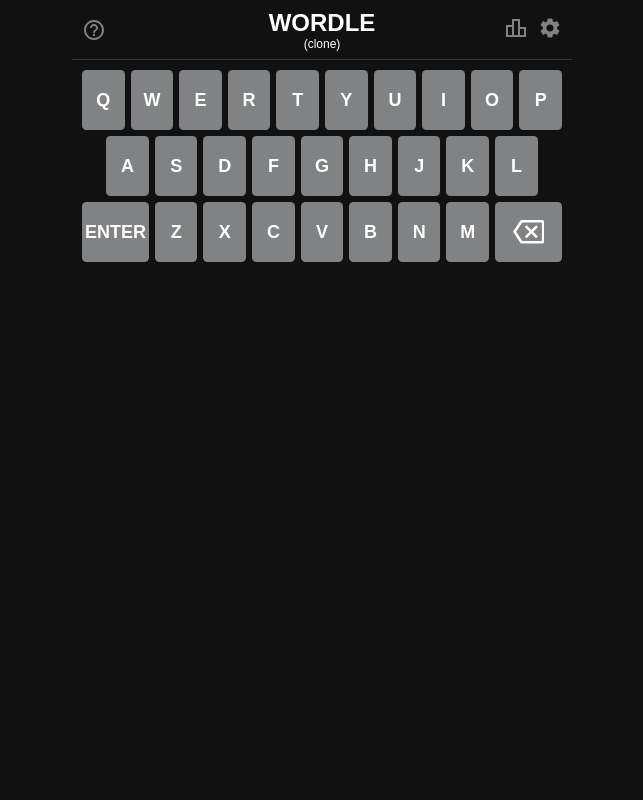
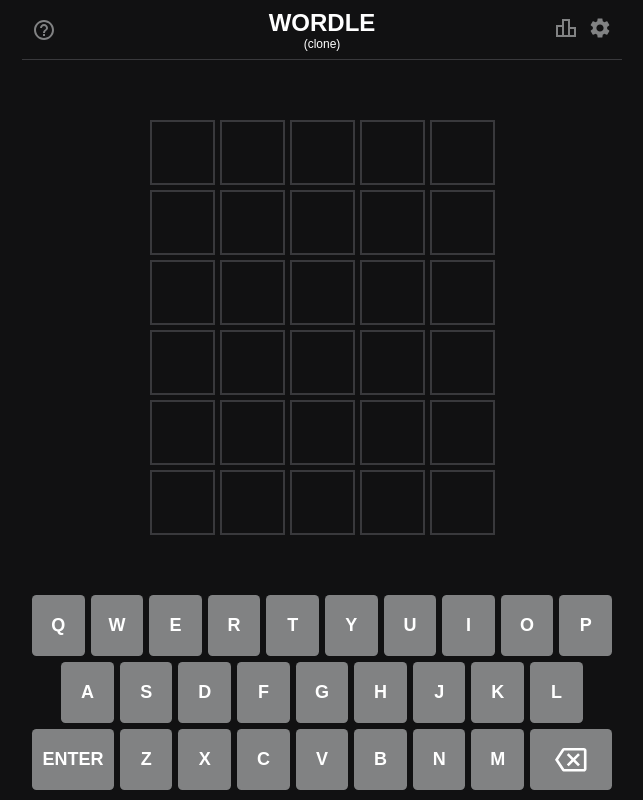
Before and after one commit to DF981339/react-wordle-clone, a React (Create React App) app: page / in a window 1280 px wide. Shown: the whole page, without its empty margins (318-961 px from the left). Built offline with nearby package versions, Linux system fonts and the light colour scheme.

Commit message:
guess board restyle done

```diff
--- a/src/App.js
+++ b/src/App.js
@@ -9,20 +9,23 @@ import HowToPlay from "./components/HowToPlay";
 import { useHelp, useSetting } from "./context/HeaderFunctionProvider";
 import Setting from "./components/Setting";
 import useWindowHeight from "./utils/useWindowHeight";
+import UIProps from "./assets/ui/UIProps.json";
+
+const { headerHeight, keyboardHeight, gameMaxWidth } = UIProps;
 
 function App() {
   const [showHelp, setShowHelp] = useHelp();
   const [showSetting, setShowSetting] = useSetting();
-  const height = useWindowHeight(window.innerHeight);
+  const windowHeight = useWindowHeight(window.innerHeight);
 
   return (
-    <Container style={{ height: height }}>
+    <Container style={{ height: windowHeight }}>
       <GlobalStyle />
       <WordProvider inititalState={initialState} reducer={reducer}>
         {showHelp ? <HowToPlay /> : null}
         {showSetting ? <Setting /> : null}
         <Header />
-        {/* <Guesses /> */}
+        <Guesses windowHeight={windowHeight} />
         <Keyboard />
       </WordProvider>
     </Container>
@@ -39,20 +42,21 @@ const GlobalStyle = createGlobalStyle`
   }
 
   :root {
-    --header-height: 60px;
-    --keyboard-height: 212px;
-    --game-max-width: 500px;
+    --header-height: ${headerHeight}px;
+    --keyboard-height: ${keyboardHeight}px;
+    --game-max-width: ${gameMaxWidth}px;
 
     --light-mode-bg: white;
     --light-mode-header-text: black;
     --light-mode-header-icon: hsl(0, 0%, 96%);
     --light-mode-header-border: hsl(214, 9%, 84%);
     --light-mode-footer-text: hsl(200, 2%, 48%);
-    --light-mode-alert-bg: hsl(240, 3%, 7%); /* may need to change */
+    --light-mode-alert-bg: hsl(24, 6%, 15%); /* may need to change */
+    --light-mode-active: hsl(204, 2%, 54%);
     --light-mode-correct: hsl(115, 29%, 53%);
     --light-mode-wrong-location: hsl(49, 51%, 57%);
     --light-mode-wrong: hsl(200, 2%, 48%);
-    --light-mode-tile-border: hsl(204, 2%, 54%);
+    --light-mode-tile-border: hsl(214, 9%, 84%);
     --light-mode-tile-text-before: black;
     --light-mode-tile-text-after: white;
     --light-mode-key-bg: hsl(214, 9%, 84%);
@@ -65,10 +69,11 @@ const GlobalStyle = createGlobalStyle`
     --dark-mode-header-border: hsl(240, 2%, 23%);
     --dark-mode-footer-text: hsl(200, 1%, 51%);
     --dark-mode-alert-bg: hsl(204, 7%, 85%);
-    --dark-mode-correct:hsl(115, 29%, 43%);
+    --dark-mode-active: hsl(210, 1%, 34%);
+    --dark-mode-correct: hsl(115, 29%, 43%);
     --dark-mode-wrong-location: hsl(49, 51%, 47%);
     --dark-mode-wrong: hsl(240, 2%, 23%);
-    --dark-mode-tile-border: hsl(210, 1%, 34%);
+    --dark-mode-tile-border: hsl(240, 2%, 23%);
     --dark-mode-tile-text-before: white;
     --dark-mode-tile-text-after: white;
     --dark-mode-key-bg: hsl(200, 1%, 51%);
@@ -87,8 +92,10 @@ const GlobalStyle = createGlobalStyle`
 `;
 
 const Container = styled.main`
-  height: 100%;
   max-width: var(--game-max-width);
   margin: 0 auto;
   position: relative;
+  display: flex;
+  flex-direction: column;
+  justify-content: space-between;
 `;
--- /dev/null
+++ b/src/assets/ui/UIProps.json
@@ -0,0 +1,5 @@
+{
+  "headerHeight": 60,
+  "keyboardHeight": 205,
+  "gameMaxWidth": 600
+}
--- a/src/components/Guesses.jsx
+++ b/src/components/Guesses.jsx
@@ -2,13 +2,15 @@ import styled from "styled-components";
 import { useWord } from "../context/WordProvider";
 import Alerts from "./Alerts";
 import Tile from "./Tile";
+import useBoardSize from "../utils/useBoardSize";
 
-const Guesses = () => {
+const Guesses = ({ windowHeight }) => {
   const [state, dispatch] = useWord();
+  const { boardHeight, boardWidth } = useBoardSize(windowHeight);
 
   return (
-    <Container>
-      <GuessGrid>
+    <GuessContainer>
+      <GuessGrid style={{ height: boardHeight, width: boardWidth }}>
         {state.alerts.length !== 0 ? (
           <Alerts alertsList={state.alerts} />
         ) : null}
@@ -27,31 +29,24 @@ const Guesses = () => {
           )
         )}
       </GuessGrid>
-    </Container>
+    </GuessContainer>
   );
 };
 
 export default Guesses;
 
-const Container = styled.div`
+const GuessContainer = styled.div`
   display: flex;
   justify-content: center;
   align-items: center;
-  padding: 10px;
-
-  @media (max-width: 400px) {
-    padding: 5px;
-  }
+  height: calc(100% - var(--header-height) - var(--keyboard-height));
+  overflow: hidden;
 `;
 
 const GuessGrid = styled.section`
   display: grid;
-  grid-template-columns: repeat(5, 65px);
-  grid-template-rows: repeat(6, 65px);
+  grid-template-columns: repeat(5, 1fr);
+  grid-template-rows: repeat(6, 1fr);
   gap: 5px;
-
-  @media (max-width: 400px) {
-    grid-template-columns: repeat(5, 60px);
-    grid-template-rows: repeat(6, 60px);
-  }
+  padding: 10px;
 `;
--- a/src/components/Keyboard.jsx
+++ b/src/components/Keyboard.jsx
@@ -59,8 +59,8 @@ const KeyboardContainer = styled.section`
   width: 100%;
   display: grid;
   grid-template-columns: repeat(20, 1fr);
-  grid-auto-rows: 60px;
+  grid-template-rows: repeat(3, 1fr);
   gap: 6px;
-  padding: 10px;
+  padding: 0 10px 10px;
   justify-content: center;
 `;
--- a/src/components/Tile.jsx
+++ b/src/components/Tile.jsx
@@ -80,8 +80,11 @@ export default Tile;
 const TileContainer = styled.div`
   font-size: 2rem; /* might need to use clamp */
   font-weight: bold;
-  color: white;
-  border: 2px solid hsl(240, 2%, 23%);
+  color: ${(props) =>
+    props.status === "active"
+      ? "var(--dark-mode-tile-text-before)"
+      : "var(--dark-mode-tile-text-after)"};
+  border: 2px solid var(--dark-mode-tile-border);
   height: 100%;
   display: flex;
   justify-content: center;
@@ -93,23 +96,23 @@ const TileContainer = styled.div`
   ${(props) => {
     if (props.status === "active") {
       return `
-          border-color: hsl(200, 1%, 34%);
+          border-color: var(--dark-mode-active);
           animation: Pop 0.1s;
         `;
     } else if (props.status === "wrong") {
       return `
           border: none;
-          background-color: hsl(240, 2%, 23%);
+          background-color: var(--dark-mode-wrong);
         `;
     } else if (props.status === "wrong-location") {
       return `
           border: none;
-          background-color: hsl(49, 51%, 47%);
+          background-color: var(--dark-mode-wrong-location);
         `;
     } else if (props.status === "correct") {
       return `
           border: none;
-          background-color: hsl(115, 29%, 43%);
+          background-color: var(--dark-mode-correct);
         `;
     }
   }}
--- /dev/null
+++ b/src/utils/useBoardSize.js
@@ -0,0 +1,29 @@
+import { useState, useEffect } from "react";
+import UIProps from "../assets/ui/UIProps.json";
+
+const { headerHeight, keyboardHeight } = UIProps;
+
+const useBoardSize = (windowHeight) => {
+  const [boardHeight, setBoardHeight] = useState();
+  const [boardWidth, setBoardWidth] = useState();
+  const boardContainerHeight = windowHeight - headerHeight - keyboardHeight;
+
+  const handleResize = () => {
+    const width = Math.min(Math.floor(boardContainerHeight * (5 / 6)), 365);
+    const height = 6 * Math.floor(width / 5);
+
+    setBoardHeight(height - 3);
+    setBoardWidth(width);
+  };
+
+  useEffect(() => {
+    window.addEventListener("resize", handleResize);
+    handleResize();
+
+    return () => window.removeEventListener("resize", handleResize);
+  }, []);
+
+  return { boardHeight, boardWidth };
+};
+
+export default useBoardSize;
```
